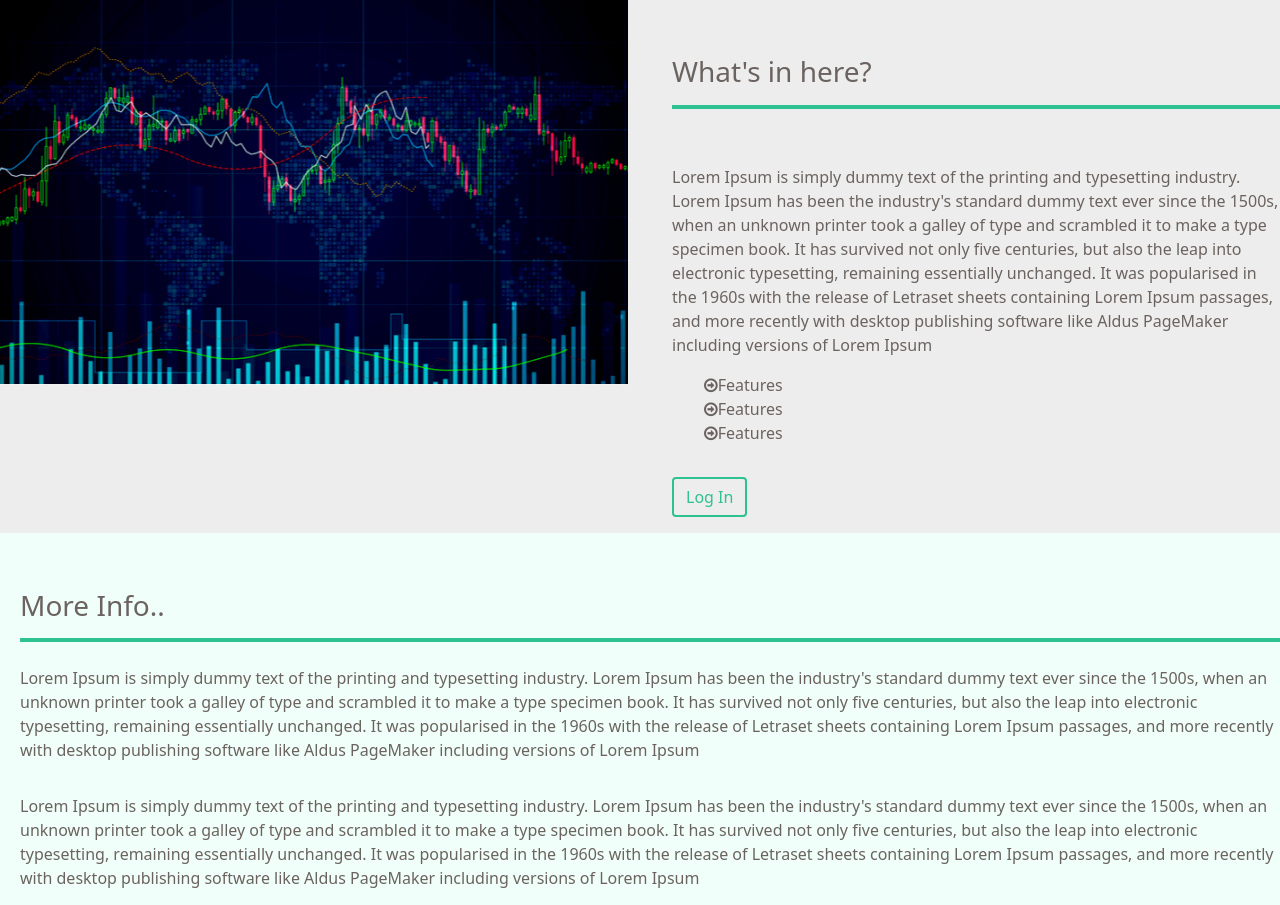
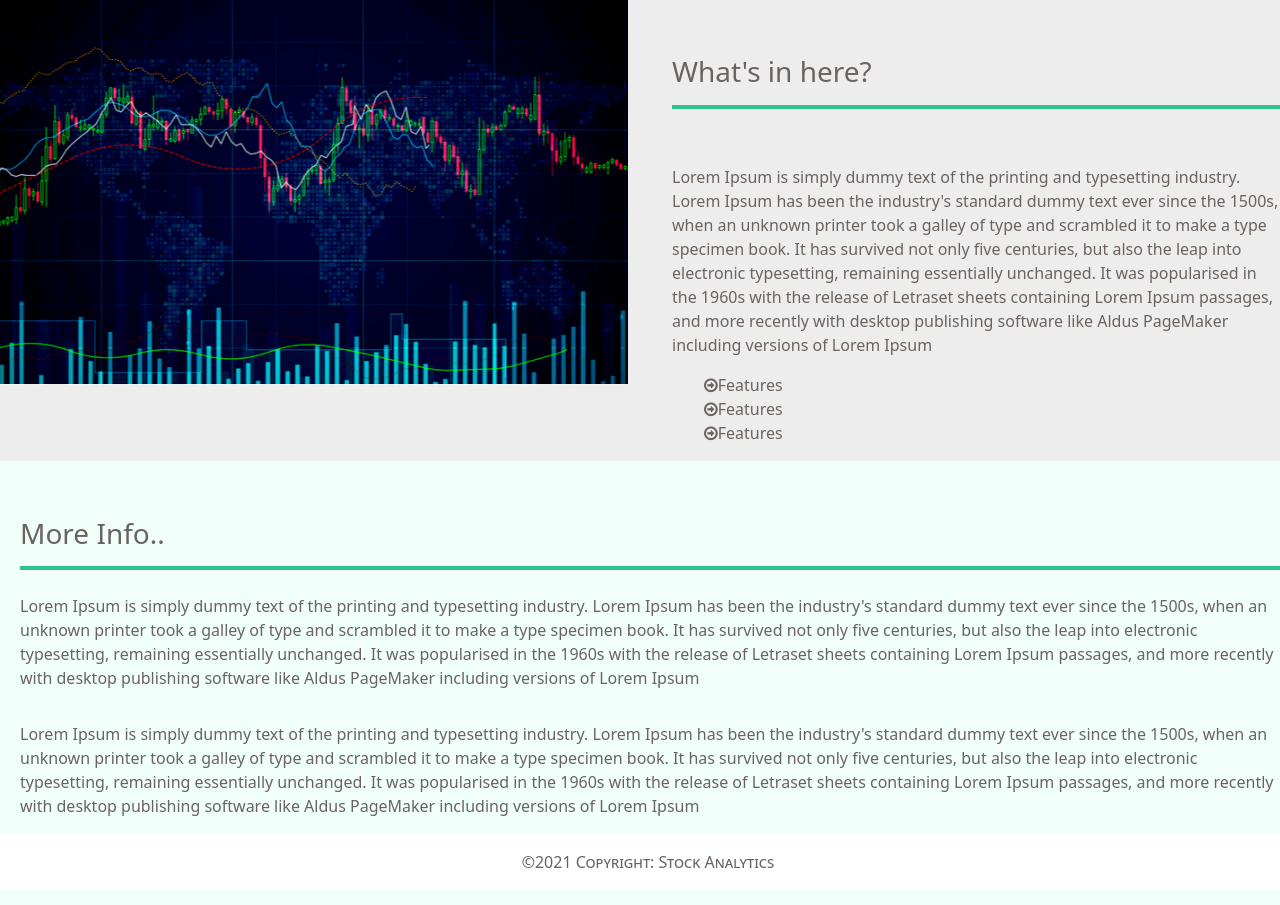
Before and after one commit to vidhiv/stockAnalytics, a Django app: template templates/home.html in a window 1280 px wide. Shown: the part 87-992 px from the top of the page. Run offline with Django 3.2, Linux system fonts and the light colour scheme; the template is opened without the code that fills it, so the values that code supplies are empty; some libraries are stand-ins or nearby versions.

Commit message:
home page

```diff
--- a/templates/home.html
+++ b/templates/home.html
@@ -24,9 +24,6 @@
             </ul>
           </div>
         </div>
-        <p>
-          <a href="" # class="btn btn-outline-theme">Log In</a>
-        </p>
       </div>
     </div>
   </div>
```
